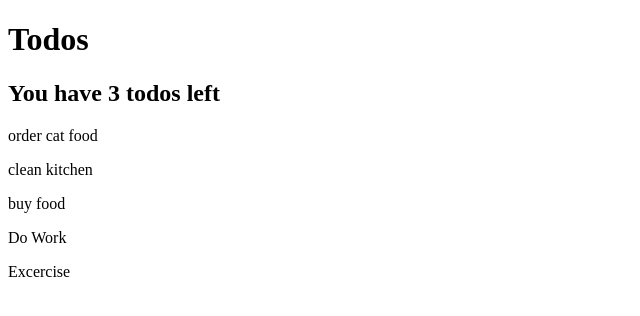
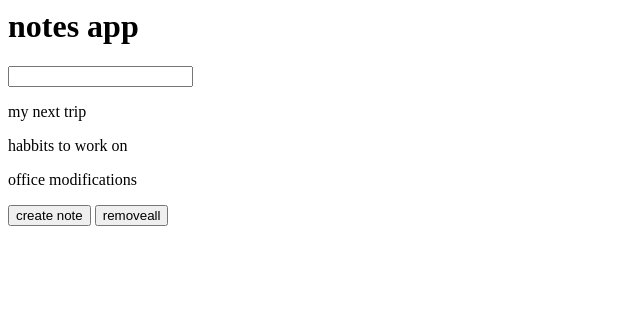
Before and after one commit to RamyaGudepu/learningjs, a plain HTML site: page index.html in a window 1280 px wide. Shown: the whole page, without its empty margins (0-640 px from the left). Drawn offline with Linux system fonts and the light colour scheme.

Commit message:
textinputs-app

```diff
--- a/index.html
+++ b/index.html
@@ -1,12 +1,15 @@
-<!DOCTYPE html>
 <html>
+    <head>
 
-<head>
+    </head>
     <body>
-        <h1>
-            Todos
-        </h1>
-   <script src="todo.js"></script>
-    </body>
-</head>
+        <h1>notes app</h1>
+            <input id ="search-text" type="text">
+           <div id="notes">
+
+           </div>
+            <button id="create-note">create note</button>
+<button id="removeall">removeall</button>
+<script src="textinputs.js"></script>
+</body>
 </html>
--- /dev/null
+++ b/textinputs.js
@@ -0,0 +1,29 @@
+const notes = [{
+    title:'my next trip',
+    body:'I would like to go to Spain'
+},{
+    title:'habbits to work on',
+    body:'exercise,eating a bit better'
+},{
+    title:'office modifications',
+    body:'get a new seat'
+}]
+const filters = {
+    searchText: ''
+}
+const renderNotes = function (notes,filters){
+    const filteredNotes = notes.filter(function (note){
+        return note.title.toLowerCase().includes(filters.searchText.toLowerCase())
+    })
+    document.querySelector('#notes').innerHTML = ''
+   filteredNotes.forEach(function (note){
+       const noteE1 = document.createElement('p')
+       noteE1.textContent = note.title
+       document.querySelector('#notes').appendChild(noteE1)
+   })
+}
+renderNotes(notes,filters)
+document.querySelector('#search-text').addEventListener('change',function(e){
+    filters.searchText = e.target.value
+    renderNotes(notes,filters)
+})
```
